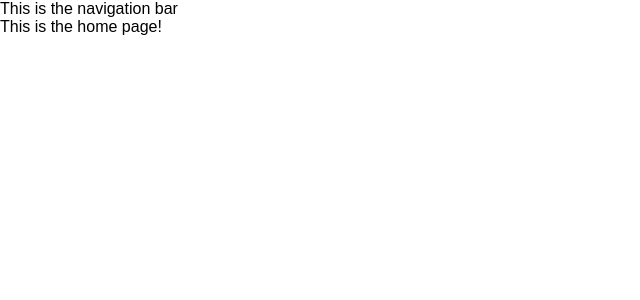
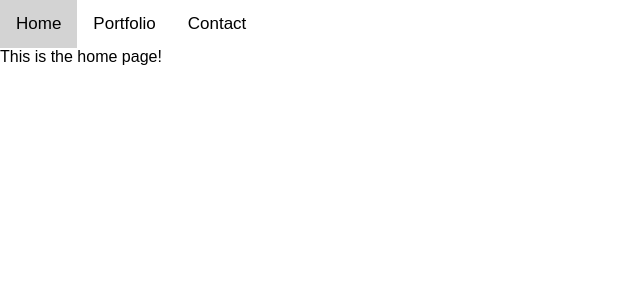
Before and after one commit to Jacobs1986/my-portfolio, a React (Create React App) app: page / in a window 1280 px wide. Shown: the top 300 px of the page, without its empty margins (0-640 px from the left). Built offline with nearby package versions, Linux system fonts and the light colour scheme; the HTML template or start-up script is replaced by a standard one.

Commit message:
Created basic navigation bar

```diff
--- a/src/components/navBar/navBar.css
+++ b/src/components/navBar/navBar.css
@@ -0,0 +1,19 @@
+/* Styling for the bar */
+.topNav {
+    overflow: hidden;
+}
+
+/* Styling for the links inisde the navigation bar */
+.topNav a {
+    float: left;
+    color: black;
+    text-align: center;
+    padding: 14px 16px;
+    text-decoration: none;
+    font-size: 17px;
+}
+
+/* Hover styling for the links */
+.topNav a:hover {
+    background-color: lightgray;
+}
--- a/src/components/navBar/navBar.js
+++ b/src/components/navBar/navBar.js
@@ -5,6 +5,10 @@ import "./navBar.css";
 
 export default function NavBar() {
     return (
-        <div>This is the navigation bar</div>
+        <div className="topNav">
+            <a href="/">Home</a>
+            <a href="/portfolio">Portfolio</a>
+            <a href="/contact">Contact</a>
+        </div>
     );
 };
```
